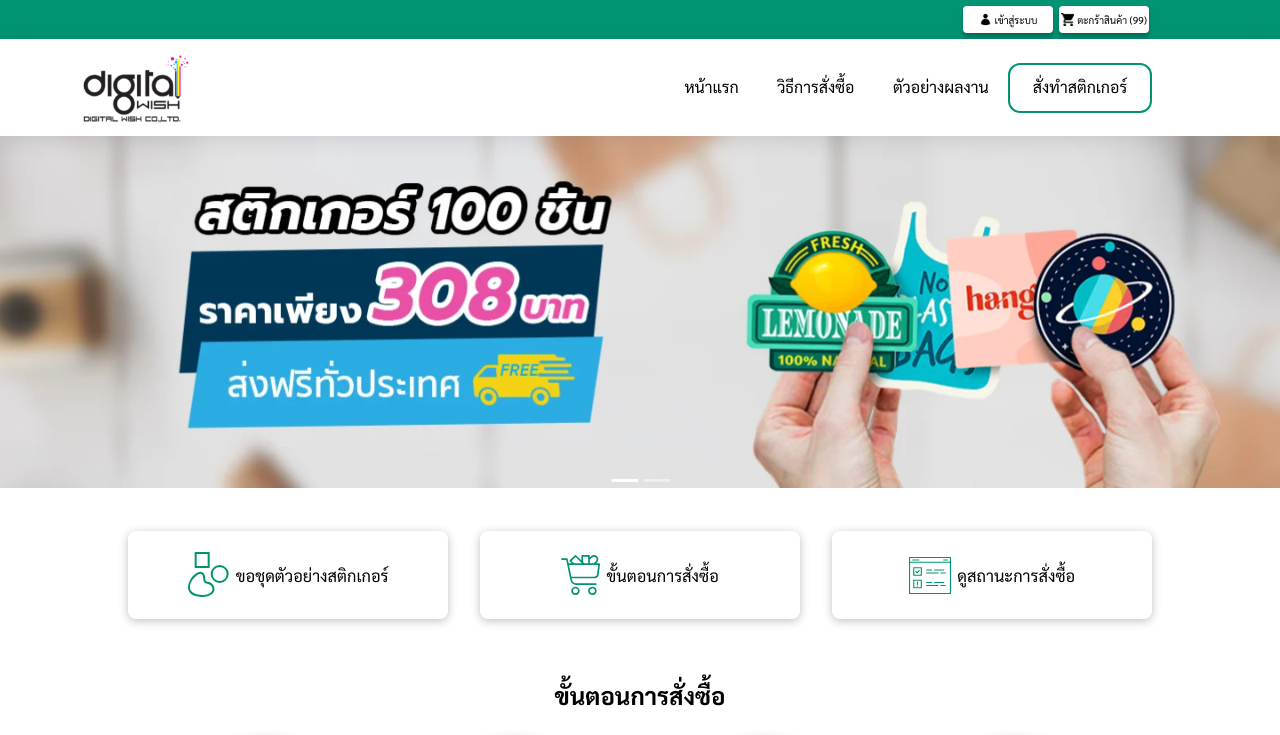
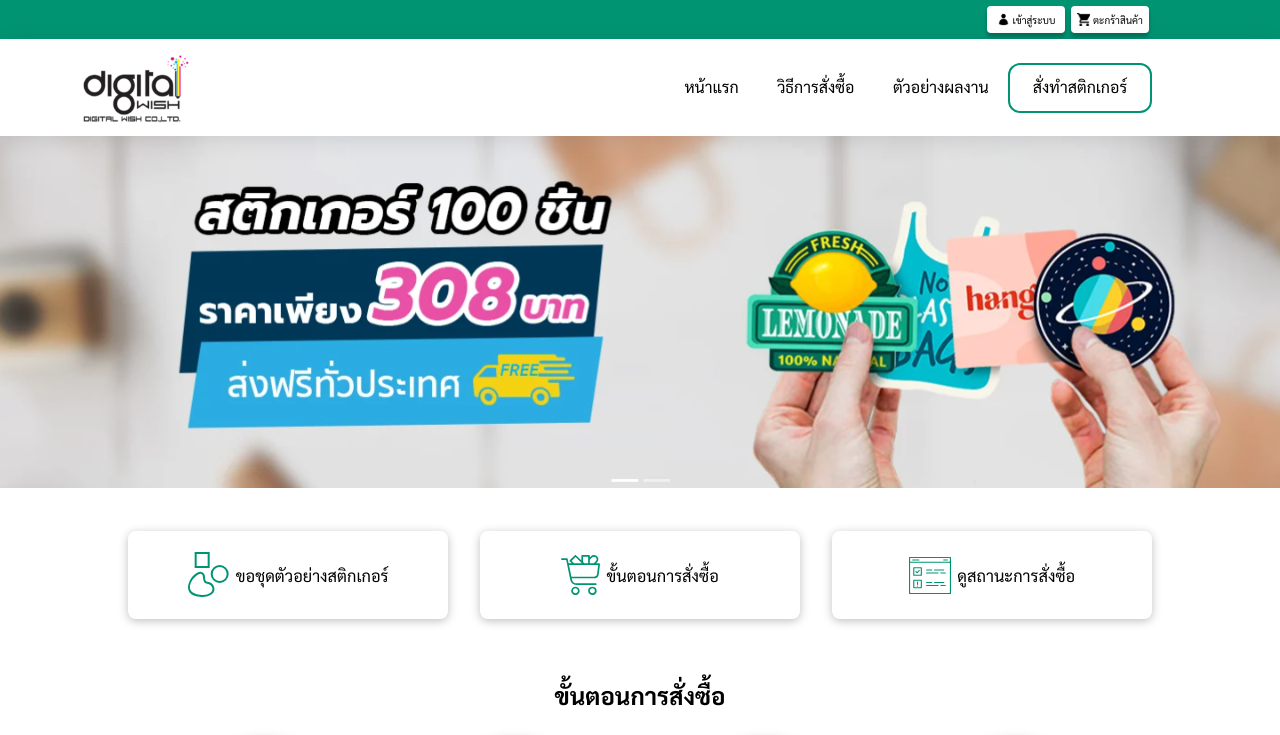
Before and after one commit to Knight-H/e-sticker-frontend, a React (Create React App) app: page / in a window 1280 px wide. Shown: the top 735 px of the page. Built offline with nearby package versions, Linux system fonts and the light colour scheme.

Commit message:
Changelog - item is cart show in navbar

```diff
--- a/src/components/navbar/index.js
+++ b/src/components/navbar/index.js
@@ -38,7 +38,7 @@ const NavBarComponent = ({ history, itemCount }) => {
 
     // Update when the cart item count changes
     useEffect(() => {
-        setItemCountInCart(99)
+        setItemCountInCart(1.2)
     }, [itemCountInCart])
 
     // Not sure if this is the correct way to prevent scrolling when modal is open.
@@ -60,7 +60,14 @@ const NavBarComponent = ({ history, itemCount }) => {
                 </button>
                 <button>
                     <ShoppingCart />
-                    ตะกร้าสินค้า {itemCountInCart ? ("(" + itemCountInCart + ")") : (<></>)}
+                    ตะกร้าสินค้า {(() => {
+                        if (!Number.isInteger(itemCountInCart) || itemCountInCart === 0) {
+                            return ""
+                        } else if (itemCountInCart <= 99) {
+                            return "(" + itemCountInCart + ")"
+                        }
+                        return "(99+)"
+                    })()}
                 </button>
             </div>
             <nav className={styles.navBar}>
--- a/src/components/navbar/index.module.scss
+++ b/src/components/navbar/index.module.scss
@@ -11,9 +11,10 @@
     align-items: center;
 
     button{
-        width: 90px;
+        min-width: 78px;
         height: 27px;
         margin: 3px;
+        padding: 0px 5px;
         font-size: $top-bar-font-size;
 
         background: #FFFFFF;
```
